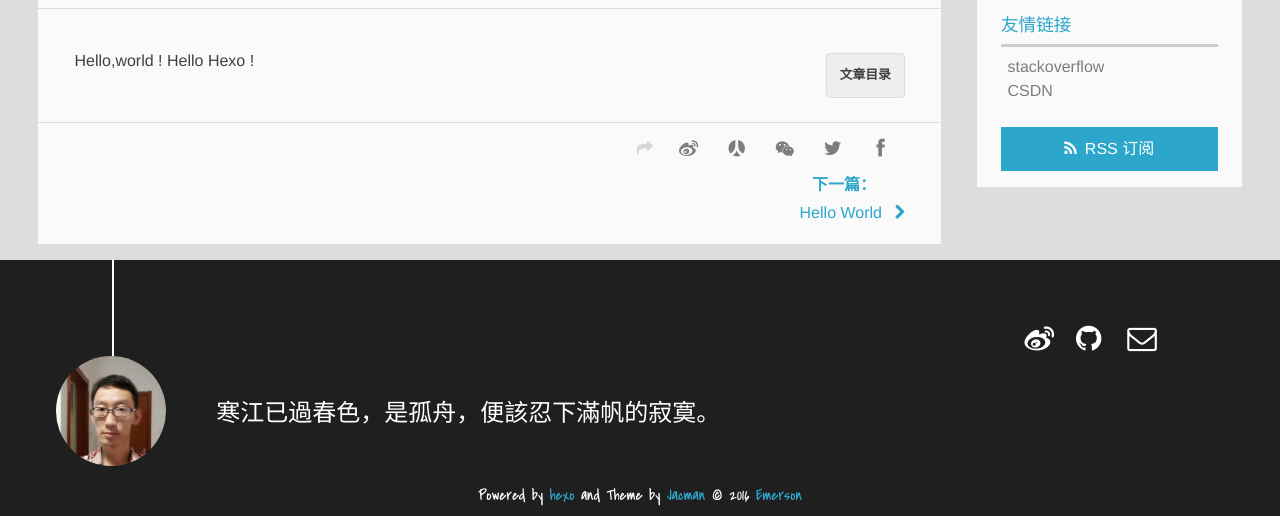
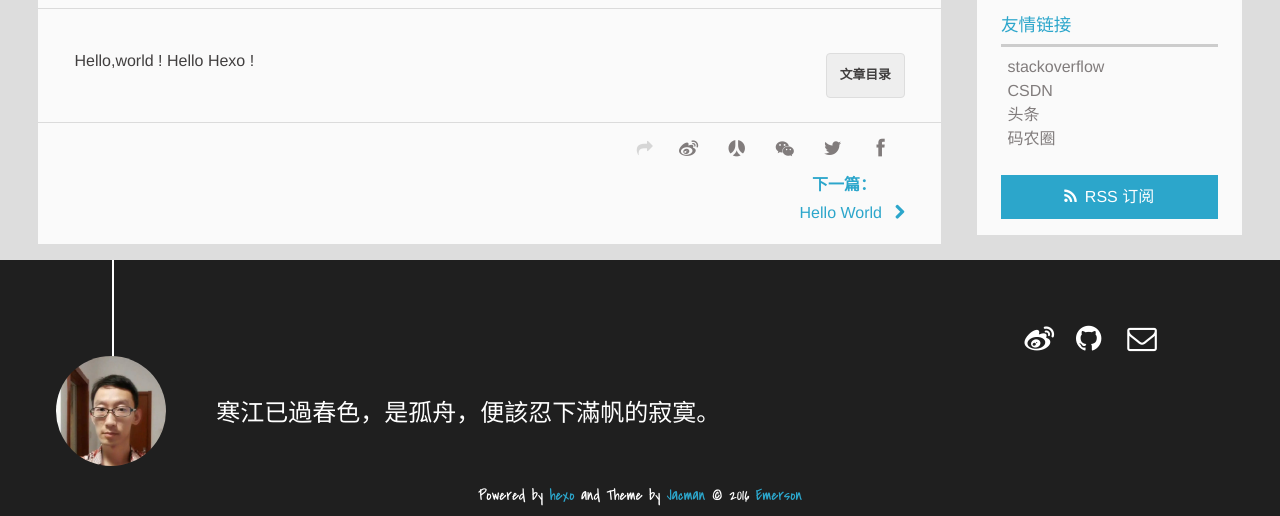
Before and after one commit to Utihbi/Utihbi.github.io, a plain HTML site: page 2016/07/17/Hello-Hexo/index.html in a window 1280 px wide. Shown: the part 334-850 px from the top of the page. Drawn offline with Linux system fonts and the light colour scheme; a script that the page names is missing.

Commit message:
Site updated: 2016-07-17 13:18:31

```diff
--- a/2016/07/17/Hello-Hexo/index.html
+++ b/2016/07/17/Hello-Hexo/index.html
@@ -188,6 +188,18 @@
           <li>
 
             	<a href="http://blog.csdn.net/xiaolingting" target="_blank" title="CSDN">CSDN</a>
+
+          </li>
+
+          <li>
+
+            	<a href="http://toutiao.io" target="_blank" title="头条">头条</a>
+
+          </li>
+
+          <li>
+
+            	<a href="http://www.codeceo.com/" target="_blank" title="码农圈">码农圈</a>
 
           </li>
 
```
Also changed, not shown: 2016/07/17/hello-world/index.html (+12 -0 lines), index.html (+12 -0 lines).
